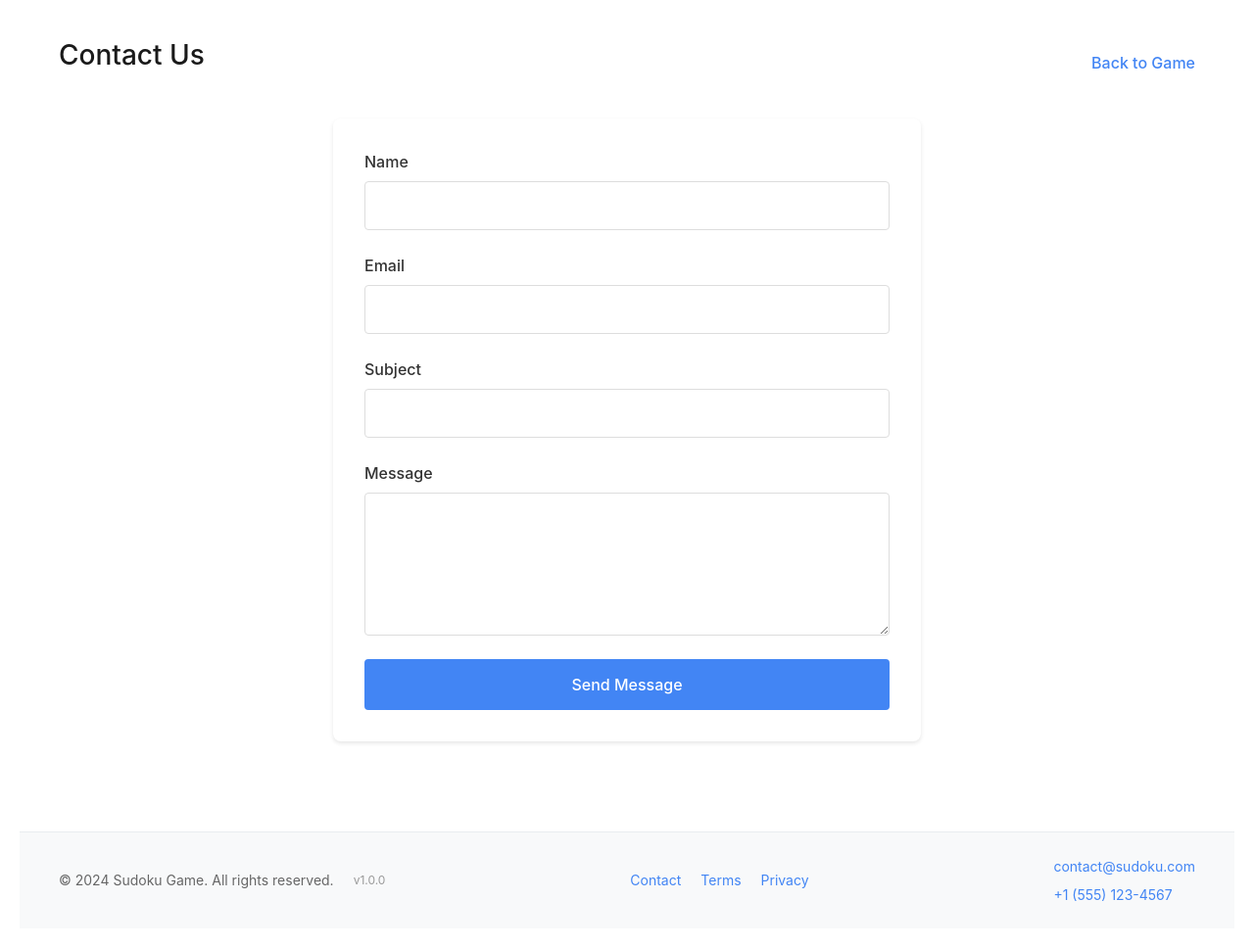
After one commit to mani-django09/sudoku-game, a Flask app: page /contact in a window 1280 px wide. The commit adds this page. Shown: the whole page at 98% size. Run offline with Flask 3, Linux system fonts and the light colour scheme; some libraries are stand-ins or nearby versions.

```diff
--- a/routes.py
+++ b/routes.py
@@ -1,4 +1,4 @@
-from flask import render_template, jsonify, request
+from flask import render_template, jsonify, request, flash, redirect, url_for
 from app import app
 from utils.generator import generate_puzzle
 
@@ -35,3 +35,19 @@ def get_hint():
             })
 
     return jsonify({'message': 'No hints available'}), 404
+
+
+@app.route('/contact', methods=['GET', 'POST'])
+def contact():
+    if request.method == 'POST':
+        name = request.form.get('name')
+        email = request.form.get('email')
+        subject = request.form.get('subject')
+        message = request.form.get('message')
+
+        # Here you would typically send the email or store the contact form submission
+        # For now, we'll just show a success message
+        flash('Thank you for your message! We will get back to you soon.', 'success')
+        return redirect(url_for('contact'))
+
+    return render_template('contact.html')
--- a/static/css/style.css
+++ b/static/css/style.css
@@ -542,3 +542,113 @@ body {
         justify-content: center;
     }
 }
+
+/* Contact Form Styles */
+.contact-form-container {
+    max-width: 600px;
+    margin: 2rem auto;
+    padding: 2rem;
+    background-color: #fff;
+    border-radius: 8px;
+    box-shadow: 0 2px 4px rgba(0, 0, 0, 0.1);
+}
+
+.contact-form {
+    display: flex;
+    flex-direction: column;
+    gap: 1.5rem;
+}
+
+.form-group {
+    display: flex;
+    flex-direction: column;
+    gap: 0.5rem;
+}
+
+.form-group label {
+    font-weight: 500;
+    color: #333;
+}
+
+.form-control {
+    padding: 0.75rem;
+    border: 1px solid #ddd;
+    border-radius: 4px;
+    font-size: 1rem;
+    transition: border-color 0.2s;
+}
+
+.form-control:focus {
+    border-color: #4285f4;
+    outline: none;
+    box-shadow: 0 0 0 2px rgba(66, 133, 244, 0.2);
+}
+
+textarea.form-control {
+    resize: vertical;
+    min-height: 120px;
+}
+
+.submit-btn {
+    background-color: #4285f4;
+    color: white;
+    padding: 0.875rem 1.5rem;
+    border: none;
+    border-radius: 4px;
+    font-size: 1rem;
+    font-weight: 500;
+    cursor: pointer;
+    transition: background-color 0.2s;
+}
+
+.submit-btn:hover {
+    background-color: #3367d6;
+}
+
+.submit-btn:active {
+    background-color: #2850a7;
+}
+
+.back-to-game {
+    color: #4285f4;
+    text-decoration: none;
+    display: flex;
+    align-items: center;
+    gap: 0.5rem;
+    font-weight: 500;
+}
+
+.back-to-game:hover {
+    text-decoration: underline;
+}
+
+.alert {
+    padding: 1rem;
+    margin-bottom: 1rem;
+    border-radius: 4px;
+    font-weight: 500;
+}
+
+.alert-success {
+    background-color: #d4edda;
+    color: #155724;
+    border: 1px solid #c3e6cb;
+}
+
+.alert-danger {
+    background-color: #f8d7da;
+    color: #721c24;
+    border: 1px solid #f5c6cb;
+}
+
+/* Responsive Contact Form */
+@media (max-width: 768px) {
+    .contact-form-container {
+        margin: 1rem;
+        padding: 1rem;
+    }
+
+    .form-control {
+        font-size: 16px; /* Prevent zoom on mobile */
+    }
+}
--- /dev/null
+++ b/templates/contact.html
@@ -0,0 +1,87 @@
+<!DOCTYPE html>
+<html lang="en">
+<head>
+    <meta charset="UTF-8">
+    <meta name="viewport" content="width=device-width, initial-scale=1.0">
+    <title>Contact Us - Sudoku Game</title>
+    <link href="https://cdn.jsdelivr.net/npm/bootstrap@5.3.0/dist/css/bootstrap.min.css" rel="stylesheet">
+    <link href="https://cdn.jsdelivr.net/npm/feather-icons/dist/feather.css" rel="stylesheet">
+    <link rel="stylesheet" href="{{ url_for('static', filename='css/style.css') }}">
+</head>
+<body>
+    <div class="game-container">
+        <header class="game-header">
+            <div class="header-left">
+                <h1>Contact Us</h1>
+            </div>
+            <div class="header-right">
+                <a href="/" class="back-to-game">Back to Game</a>
+            </div>
+        </header>
+
+        <div class="contact-form-container">
+            {% with messages = get_flashed_messages(with_categories=true) %}
+                {% if messages %}
+                    {% for category, message in messages %}
+                        <div class="alert alert-{{ category }}">{{ message }}</div>
+                    {% endfor %}
+                {% endif %}
+            {% endwith %}
+
+            <form method="POST" action="{{ url_for('contact') }}" class="contact-form">
+                <div class="form-group">
+                    <label for="name">Name</label>
+                    <input type="text" id="name" name="name" class="form-control" required>
+                </div>
+
+                <div class="form-group">
+                    <label for="email">Email</label>
+                    <input type="email" id="email" name="email" class="form-control" required>
+                </div>
+
+                <div class="form-group">
+                    <label for="subject">Subject</label>
+                    <input type="text" id="subject" name="subject" class="form-control" required>
+                </div>
+
+                <div class="form-group">
+                    <label for="message">Message</label>
+                    <textarea id="message" name="message" class="form-control" rows="5" required></textarea>
+                </div>
+
+                <button type="submit" class="submit-btn">Send Message</button>
+            </form>
+        </div>
+    </div>
+
+    <footer class="site-footer">
+        <div class="footer-content">
+            <div class="footer-section">
+                <p class="copyright">&copy; <span id="current-year"></span> Sudoku Game. All rights reserved.</p>
+                <span class="version">v1.0.0</span>
+            </div>
+            <div class="footer-section">
+                <nav class="footer-links">
+                    <a href="/contact">Contact</a>
+                    <a href="#">Terms</a>
+                    <a href="#">Privacy</a>
+                </nav>
+            </div>
+            <div class="footer-section">
+                <div class="contact-options">
+                    <a href="mailto:contact@sudoku.com">contact@sudoku.com</a>
+                    <a href="tel:+15551234567">+1 (555) 123-4567</a>
+                </div>
+            </div>
+        </div>
+    </footer>
+
+    <script src="https://cdn.jsdelivr.net/npm/feather-icons/dist/feather.min.js"></script>
+    <script>
+        document.addEventListener('DOMContentLoaded', () => {
+            feather.replace();
+            document.getElementById('current-year').textContent = new Date().getFullYear();
+        });
+    </script>
+</body>
+</html>
--- a/templates/index.html
+++ b/templates/index.html
@@ -96,7 +96,7 @@
             </div>
             <div class="footer-section">
                 <nav class="footer-links">
-                    <a href="#">About</a>
+                    <a href="/contact">Contact</a>
                     <a href="#">Terms</a>
                     <a href="#">Privacy</a>
                 </nav>
```
Also changed, not shown: static/js/game.js (+31 -3 lines).
